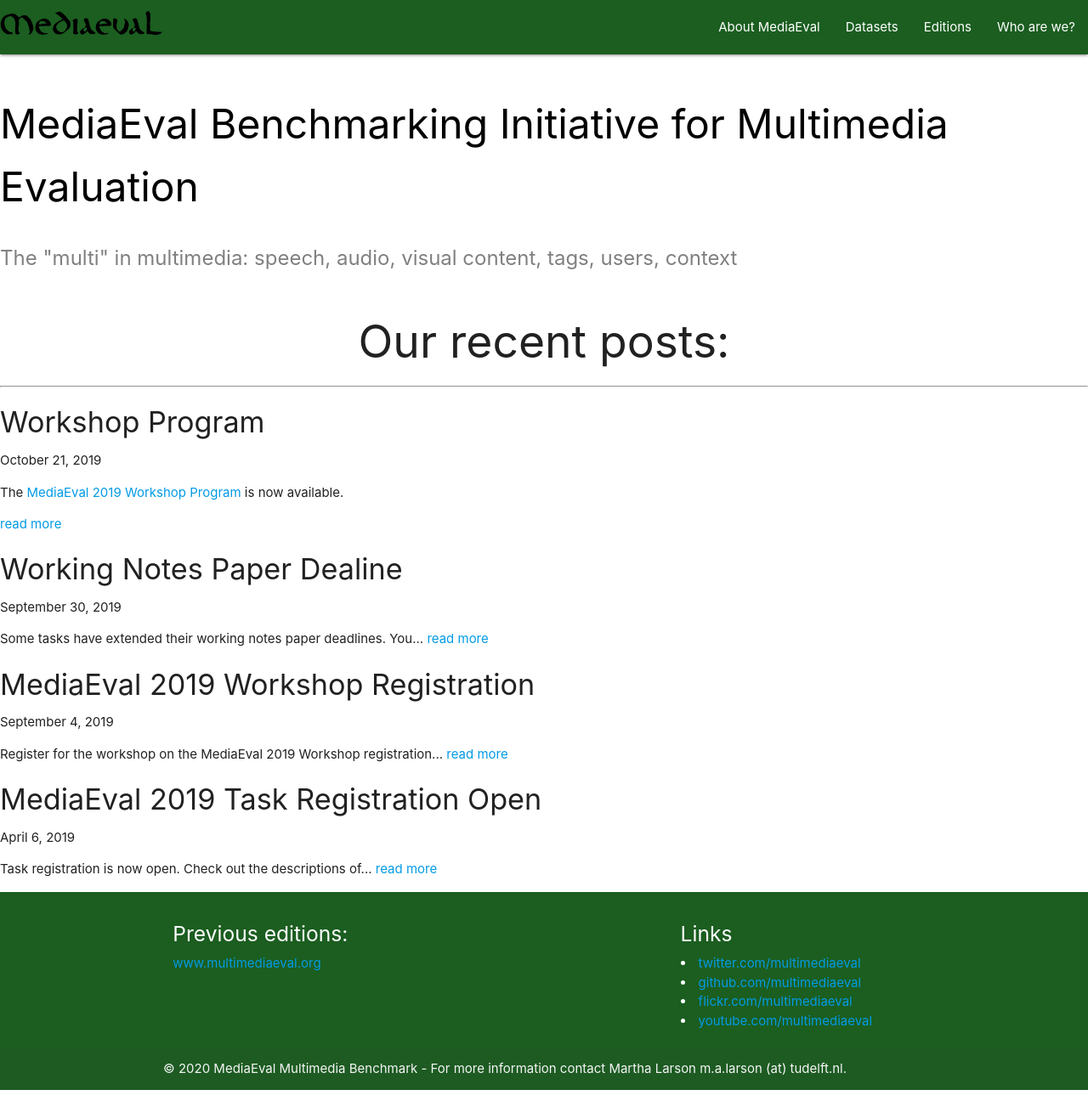
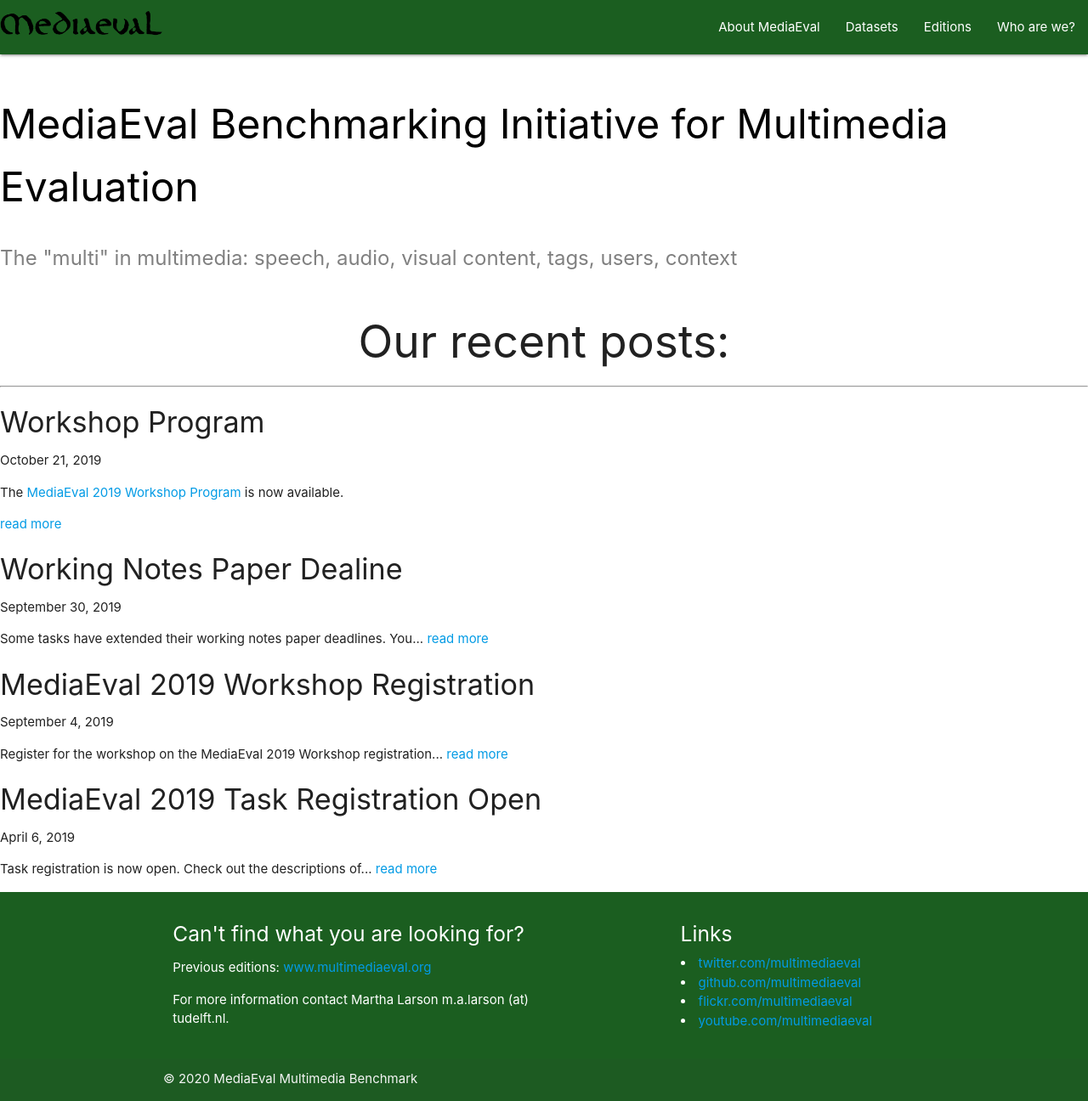
Before and after one commit to multimediaeval/multimediaeval.github.io, a Jekyll site: the page built from index.html, in a window 1280 px wide and 1296 px high. Shown: the whole window at 85% size. Built offline with Jekyll 4.4.1, drawn with Linux system fonts in a browser that asks for light colours; the list of posts is cut into pages by our own code.

Commit message:
adjust footer content

```diff
--- a/_includes/bs/footer/footer.html
+++ b/_includes/bs/footer/footer.html
@@ -4,8 +4,10 @@
 
     <div class='row'>
       <div class="col l6 s12">
-        <h5 class="white-text">Previous editions:</h5>
-        <a href="http://www.multimediaeval.org/">www.multimediaeval.org</a>
+        <h5 class="white-text">Can't find what you are looking for?</h5>
+        <p>Previous editions: <a href="http://www.multimediaeval.org/">www.multimediaeval.org</a></p>
+
+        <p>For more information contact Martha Larson m.a.larson (at) tudelft.nl.</p>
       </div>
       <div class="col l4 offset-l2 s12">
         <h5 class="white-text">Links</h5>
```
Also changed, not shown: other parts of _includes/bs/footer/footer.html (+1 -1 lines).
